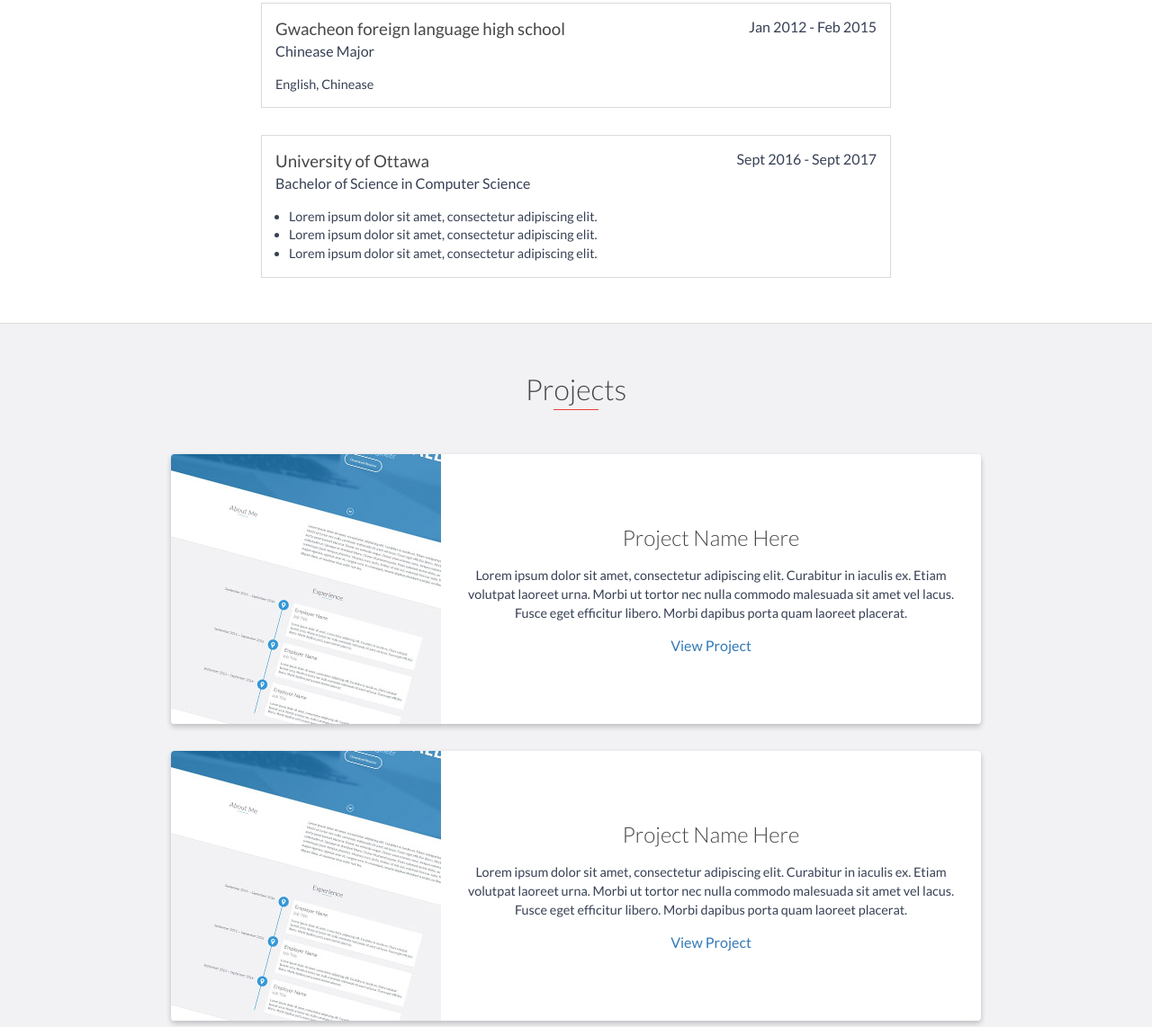
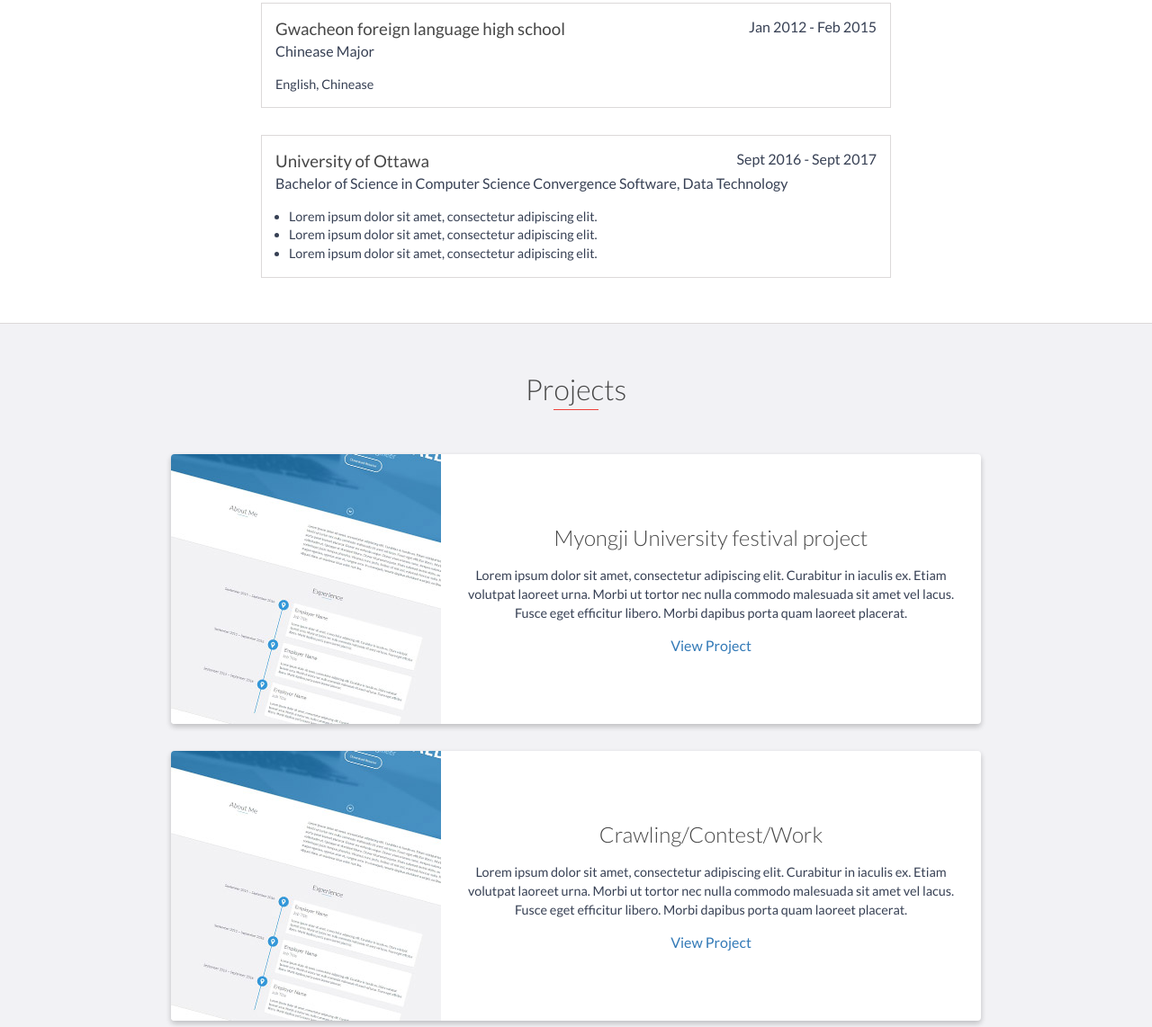
Before and after one commit to ChoHyoungSeo/Portfolio, a website: page index.html in a window 1280 px wide. Shown: the part 2214-3356 px from the top of the page at 90% size. Drawn offline with nearby package versions, Linux system fonts and the light colour scheme.

Commit message:
proj init

```diff
--- a/index.html
+++ b/index.html
@@ -150,7 +150,9 @@
         <div class="education-block">
             <h3>University of Ottawa</h3>
             <span class="education-date">Sept 2016 - Sept 2017</span>
-            <h4>Bachelor of Science in Computer Science</h4>
+            <h4>Bachelor of Science in Computer Science
+                Convergence Software, Data Technology
+            </h4>
             <ul>
                 <li>
                     Lorem ipsum dolor sit amet, consectetur adipiscing elit.
@@ -177,7 +179,7 @@
                     </div>
                     <!-- End .project-image -->
                     <div class="project-info">
-                        <h3>Project Name Here</h3>
+                        <h3>Myongji University festival project</h3>
                         <p>
                             Lorem ipsum dolor sit amet, consectetur adipiscing elit. Curabitur in iaculis ex. Etiam volutpat laoreet urna. Morbi ut tortor nec nulla commodo malesuada sit amet vel lacus. Fusce eget efficitur libero. Morbi dapibus porta quam laoreet placerat.
                         </p>
@@ -193,7 +195,7 @@
                     </div>
                     <!-- End .project-image -->
                     <div class="project-info">
-                        <h3>Project Name Here</h3>
+                        <h3>Crawling/Contest/Work</h3>
                         <p>
                             Lorem ipsum dolor sit amet, consectetur adipiscing elit. Curabitur in iaculis ex. Etiam volutpat laoreet urna. Morbi ut tortor nec nulla commodo malesuada sit amet vel lacus. Fusce eget efficitur libero. Morbi dapibus porta quam laoreet placerat.
                         </p>
```
